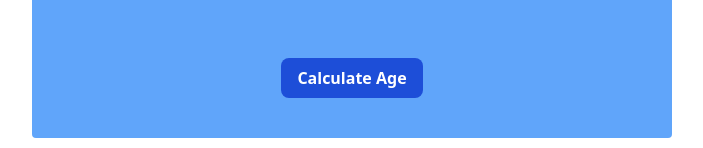
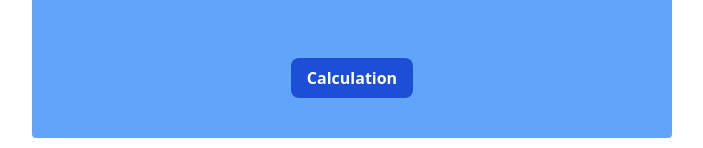
Before and after one commit to Miftahulislam2001/Javasript_Learning_Projects_10, a plain HTML site: page age_calculator/index.html in a window 1280 px wide. Shown: the part 182-330 px from the top of the page, without its empty margins (288-991 px from the left). Drawn offline with nearby package versions, Linux system fonts and the light colour scheme.

Commit message:
Some issue Solved

```diff
--- a/age_calculator/index.html
+++ b/age_calculator/index.html
@@ -14,7 +14,7 @@
     <div class="parent-div bg-blue-400 w-full md:w-1/2 h-auto mx-auto my-10 p-5 rounded">
         <div>
             <div>
-                <h1 class="text-center text-3xl font-serif font-bold text-blue-700 mt-5 mb-8">
+                <h1 class="text-center text-3xl font-serif font-bold text-blue-700 mt-5 mb-8 ">
                     Age Calculator
                 </h1>
             </div>
@@ -40,7 +40,7 @@
             <div class="my-5 block text-center">
                 <button onclick="calculatorBtn()"
                     class="bg-blue-700 hover:bg-blue-500 text-white font-bold py-2 px-4 rounded-lg w-full md:w-auto mt-10">
-                    Calculate Age
+                    Calculation
                 </button>
             </div>
 
```
